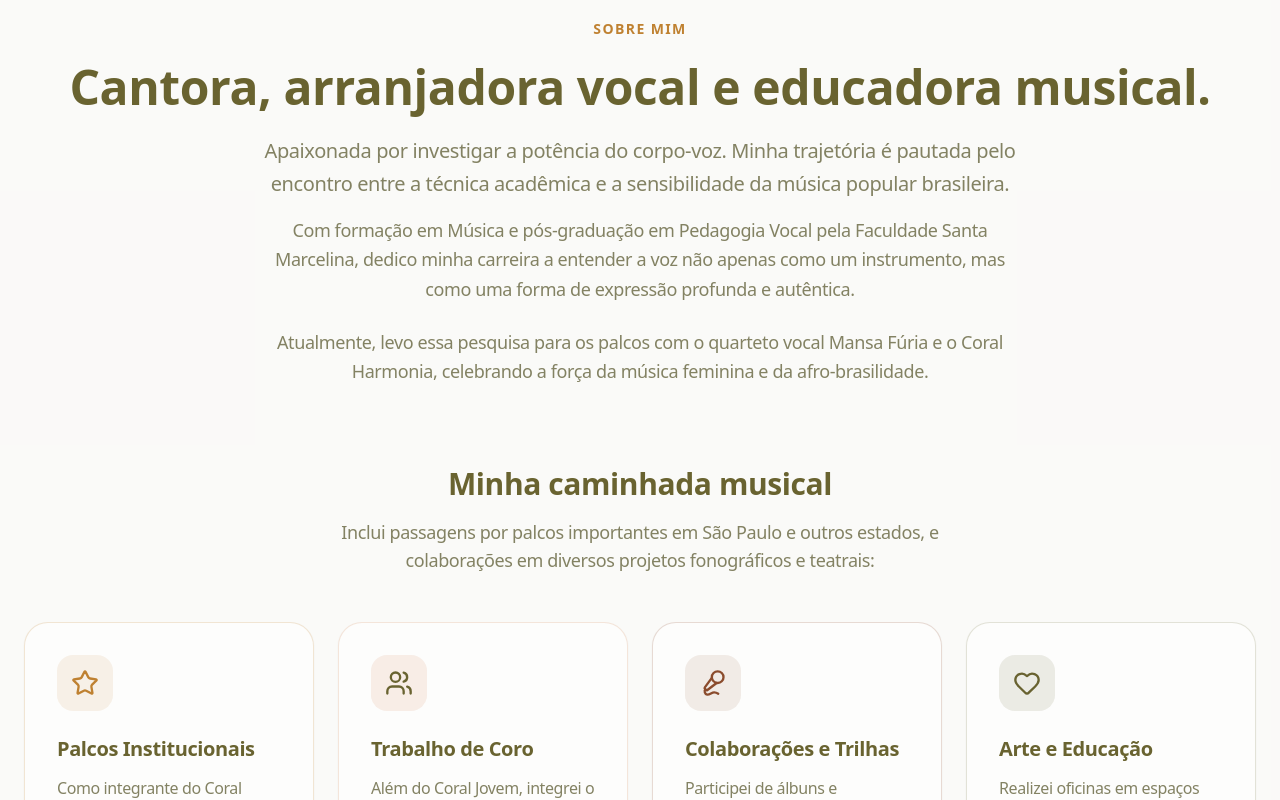
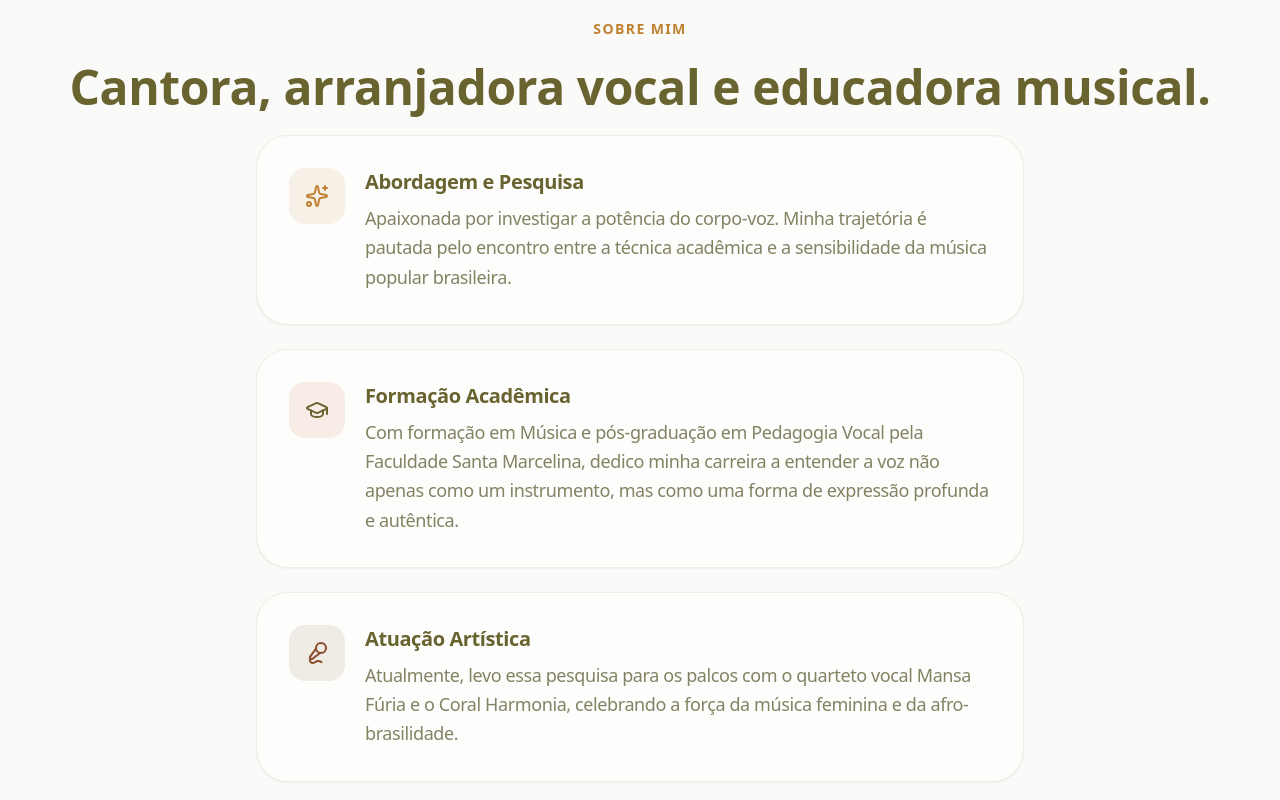
Before and after one commit to julooch/beatriz-music-app, a Next.js app: page / in a window 1280 px wide. Shown: the part 1080-1880 px from the top of the page. Built offline with nearby package versions, Linux system fonts and the light colour scheme.

Commit message:
style: transforma texto do sobre mim em lista hierarquica visual

```diff
--- a/app/page.tsx
+++ b/app/page.tsx
@@ -1,7 +1,7 @@
 import Header from "@/components/layout/Header"
 import { Button } from "@/components/ui/button"
 import Link from "next/link"
-import { Mic2, Star, Users, CalendarHeart, ArrowRight, PlayCircle, Heart } from "lucide-react"
+import { Mic2, Star, Users, CalendarHeart, ArrowRight, PlayCircle, Heart, GraduationCap, Sparkles } from "lucide-react"
 import Analytics from "@/components/Analytics"
 import { HeroAgendarButton, CTAAgendarButton } from "@/components/TrackingButtons"
 
@@ -86,20 +86,42 @@ export default function Home() {
                         <div className="text-center mb-16 space-y-6">
                             <h2 className="text-primary font-bold tracking-widest uppercase text-sm">Sobre Mim</h2>
                             <h3 className="text-4xl md:text-5xl font-extrabold text-foreground">Cantora, arranjadora vocal e educadora musical.</h3>
-                            <div className="max-w-3xl mx-auto space-y-4">
-                                <p className="text-muted-foreground text-xl leading-relaxed">
-                                    Apaixonada por investigar a potência do corpo-voz. Minha trajetória é pautada pelo encontro entre a
-                                    técnica acadêmica e a sensibilidade da música popular brasileira.
-                                </p>
-                                <p className="text-muted-foreground text-lg leading-relaxed">
-                                    Com formação em Música e pós-graduação em Pedagogia Vocal pela Faculdade Santa Marcelina,
-                                    dedico minha carreira a entender a voz não apenas como um instrumento,
-                                    mas como uma forma de expressão profunda e autêntica.
-                                </p>
-                                <p className="text-muted-foreground text-lg leading-relaxed pt-2">
-                                    Atualmente, levo essa pesquisa para os palcos com o quarteto vocal Mansa Fúria
-                                    e o Coral Harmonia, celebrando a força da música feminina e da afro-brasilidade.
-                                </p>
+                            <div className="max-w-3xl mx-auto mt-12 space-y-6 text-left">
+                                <div className="flex flex-col sm:flex-row gap-5 items-start bg-background p-6 lg:p-8 rounded-[2rem] shadow-sm border border-border/50 hover:shadow-md transition-shadow">
+                                    <div className="bg-primary/10 p-4 rounded-2xl text-primary shrink-0">
+                                        <Sparkles className="h-6 w-6" />
+                                    </div>
+                                    <div>
+                                        <h4 className="font-bold text-foreground text-xl mb-2">Abordagem e Pesquisa</h4>
+                                        <p className="text-muted-foreground leading-relaxed text-lg">
+                                            Apaixonada por investigar a potência do corpo-voz. Minha trajetória é pautada pelo encontro entre a técnica acadêmica e a sensibilidade da música popular brasileira.
+                                        </p>
+                                    </div>
+                                </div>
+
+                                <div className="flex flex-col sm:flex-row gap-5 items-start bg-background p-6 lg:p-8 rounded-[2rem] shadow-sm border border-border/50 hover:shadow-md transition-shadow">
+                                    <div className="bg-secondary/20 p-4 rounded-2xl text-secondary-foreground shrink-0">
+                                        <GraduationCap className="h-6 w-6" />
+                                    </div>
+                                    <div>
+                                        <h4 className="font-bold text-foreground text-xl mb-2">Formação Acadêmica</h4>
+                                        <p className="text-muted-foreground leading-relaxed text-lg">
+                                            Com formação em Música e pós-graduação em Pedagogia Vocal pela Faculdade Santa Marcelina, dedico minha carreira a entender a voz não apenas como um instrumento, mas como uma forma de expressão profunda e autêntica.
+                                        </p>
+                                    </div>
+                                </div>
+
+                                <div className="flex flex-col sm:flex-row gap-5 items-start bg-background p-6 lg:p-8 rounded-[2rem] shadow-sm border border-border/50 hover:shadow-md transition-shadow">
+                                    <div className="bg-accent/10 p-4 rounded-2xl text-accent shrink-0">
+                                        <Mic2 className="h-6 w-6" />
+                                    </div>
+                                    <div>
+                                        <h4 className="font-bold text-foreground text-xl mb-2">Atuação Artística</h4>
+                                        <p className="text-muted-foreground leading-relaxed text-lg">
+                                            Atualmente, levo essa pesquisa para os palcos com o quarteto vocal Mansa Fúria e o Coral Harmonia, celebrando a força da música feminina e da afro-brasilidade.
+                                        </p>
+                                    </div>
+                                </div>
                             </div>
                         </div>
 
```
